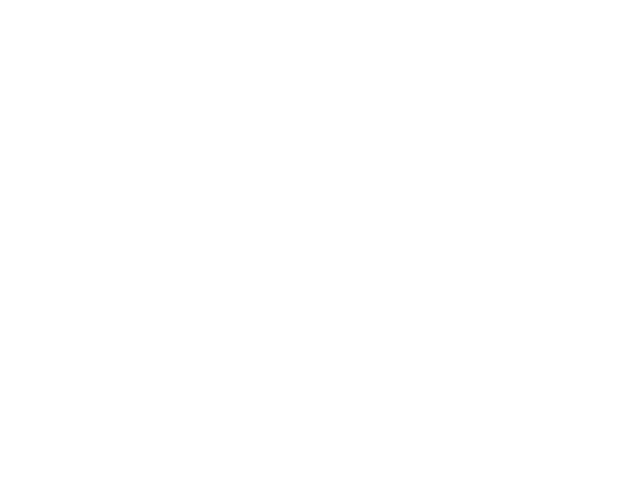
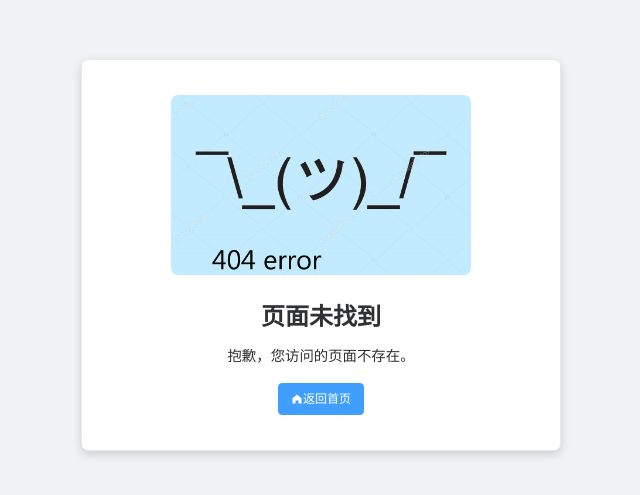
Before and after one commit to AAAkater/work, a Vue app: page /404 in a window 1280 px wide. Before the commit this address had no page. Shown: the part 145-640 px from the top of the page, without its empty margins (319-959 px from the left). Built offline with nearby package versions, Linux system fonts and the light colour scheme.

Commit message:
✨ feat(404): 404页面 done

```diff
--- a/src/router/index.ts
+++ b/src/router/index.ts
@@ -7,6 +7,10 @@
       path: "/",
       component: () => import("@/views/dashboard/layout.vue"),
     },
+    {
+      path:"/404",
+      component:()=> import ("@/views/404/NotFound.vue")
+    }
     // {
     //   path: '/about',
     //   name: 'about',
--- /dev/null
+++ b/src/views/404/NotFound.vue
@@ -0,0 +1,94 @@
+<template>
+    <div class="not-found">
+        <el-card class="not-found-card" shadow="hover">
+            <el-image src="../src/assets/404.jpg" fit="cover" class="not-found-image" />
+            <h1 class="not-found-title">页面未找到</h1>
+            <p class="not-found-description">抱歉，您访问的页面不存在。</p>
+            <el-button type="primary" @click="goHome" class="home-button">
+                <el-icon>
+                    <home />
+                </el-icon> 返回首页
+            </el-button>
+        </el-card>
+    </div>
+</template>
+
+<script setup lang="ts">
+import { useRouter } from 'vue-router';
+import { HomeFilled as home } from '@element-plus/icons-vue';
+
+const router = useRouter();
+
+const goHome = () => {
+    router.push('/');
+};
+</script>
+
+<style scoped>
+.not-found {
+    display: flex;
+    justify-content: center;
+    align-items: center;
+    height: 100vh;
+    width: 100vw;
+    background-color: #f0f2f5;
+    margin: 0;
+    padding: 0;
+    box-sizing: border-box;
+    overflow-x: hidden;
+}
+
+.not-found-card {
+    text-align: center;
+    padding: 15px;
+    /* 调整卡片内边距 */
+    max-width: 480px;
+    /* 调整卡片最大宽度 */
+    width: 100%;
+    max-height: 420px;
+    /* 调整卡片最大高度 */
+    border-radius: 7.2px;
+    /* 调整卡片圆角半径 */
+    box-shadow: 0 3.6px 9.6px rgba(0, 0, 0, 0.15);
+    background-color: white;
+    box-sizing: border-box;
+}
+
+.not-found-image {
+    width: 100%;
+    max-width: 300px;
+    /* 调整图片最大宽度 */
+    max-height: 180px;
+    /* 调整图片最大高度 */
+    margin-bottom: 18px;
+    /* 调整图片下方外边距 */
+    border-radius: 7.2px;
+    /* 调整图片圆角半径 */
+}
+
+.not-found-title {
+    font-size: 1.5rem;
+    /* 调整标题字体大小 */
+    margin-bottom: 12px;
+    /* 调整标题下方外边距 */
+}
+
+.not-found-description {
+    font-size: 0.9rem;
+    /* 调整描述字体大小 */
+    margin-bottom: 18px;
+    /* 调整描述下方外边距 */
+}
+
+.home-button {
+    font-size: 0.75rem;
+    /* 调整按钮的字体大小 */
+    padding: 6px 12px;
+    /* 调整按钮的内边距 */
+}
+
+.home-button el-icon {
+    font-size: 0.9rem;
+    /* 调整按钮图标的大小 */
+}
+</style>
```
Also changed, not shown: src/assets/404.jpg (added).
